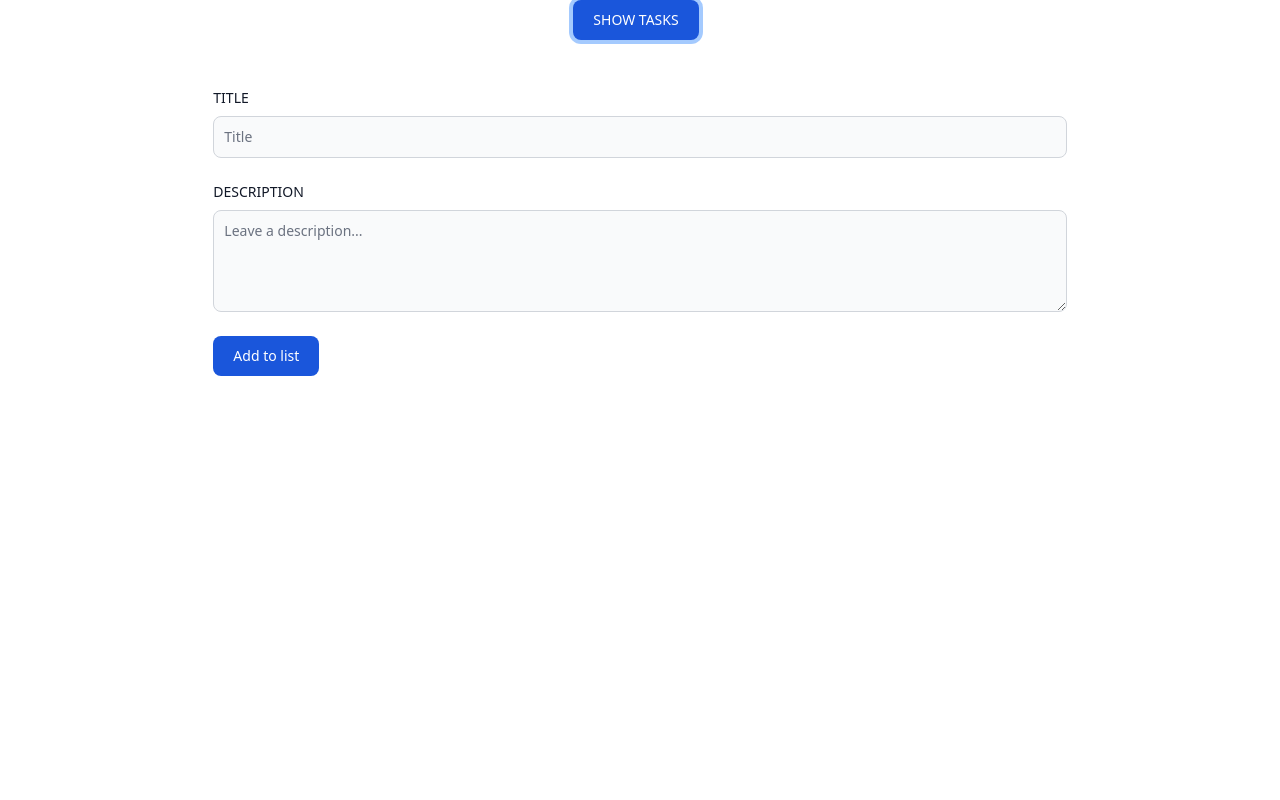
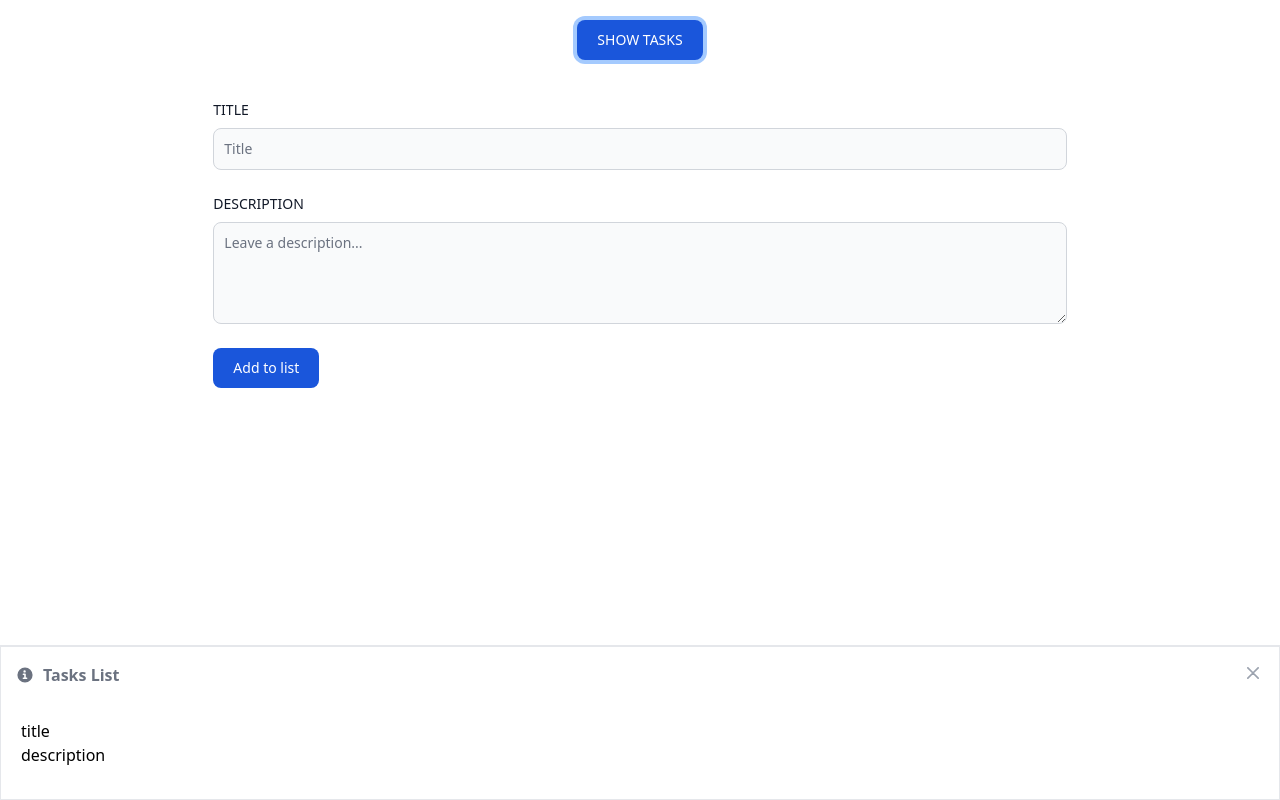
Before and after one commit to mahsaadloo/JavaScript-HW, a website with bundled scripts: page index.html in a window 1280 px wide. Both pictures are taken after a click on the button "SHOW TASKS". Built offline with nearby package versions, Linux system fonts and the light colour scheme.

Commit message:
set the bottomDrawer

```diff
--- a/index.html
+++ b/index.html
@@ -7,28 +7,30 @@
 </head>
 <body>
 
-    <div class="text-center">
-        <button class="text-white bg-blue-700 hover:bg-blue-800 focus:ring-4 focus:ring-blue-300 font-medium rounded-lg text-sm px-5 py-2.5 mr-2 mb-2 dark:bg-blue-600 dark:hover:bg-blue-700 focus:outline-none dark:focus:ring-blue-800" type="button" data-drawer-target="drawer-bottom-example" data-drawer-show="drawer-bottom-example" data-drawer-placement="bottom" aria-controls="drawer-bottom-example">
+    <div id="showTasksButton" class="text-center mt-5 mx-5">
+        <button class="text-white bg-blue-700 hover:bg-blue-800 focus:ring-4 focus:outline-none focus:ring-blue-300 font-medium rounded-lg text-sm w-full sm:w-auto px-5 py-2.5 text-center dark:bg-blue-600 dark:hover:bg-blue-700 dark:focus:ring-blue-800" type="button" data-drawer-target="drawer-bottom-example" data-drawer-show="drawer-bottom-example" data-drawer-placement="bottom" aria-controls="drawer-bottom-example">
         SHOW TASKS
         </button>
      </div>
 
     <!-- drawer component -->
-       <div id="drawer-bottom-example" class="fixed hidden bottom-0 border border-t-2 left-0 right-0 z-40 w-full p-4 overflow-y-auto transition-transform bg-white dark:bg-gray-800 transform-none" tabindex="-1" aria-labelledby="drawer-bottom-label">
+       <div id="taskListDrawer" class="fixed bottom-[-100%] transition-all duration-700 bottom-0 border border-t-2 left-0 right-0 z-40 w-full p-4 overflow-y-auto bg-white dark:bg-gray-800 transform-none" tabindex="-1" aria-labelledby="drawer-bottom-label">
            <h5 id="drawer-bottom-label" class="inline-flex items-center mb-4 text-base font-semibold text-gray-500 dark:text-gray-400"><svg class="w-4 h-4 mr-2.5" aria-hidden="true" xmlns="http://www.w3.org/2000/svg" fill="currentColor" viewBox="0 0 20 20">
                <path d="M10 .5a9.5 9.5 0 1 0 9.5 9.5A9.51 9.51 0 0 0 10 .5ZM9.5 4a1.5 1.5 0 1 1 0 3 1.5 1.5 0 0 1 0-3ZM12 15H8a1 1 0 0 1 0-2h1v-3H8a1 1 0 0 1 0-2h2a1 1 0 0 1 1 1v4h1a1 1 0 0 1 0 2Z"/>
-               </svg>Bottom drawer</h5>
-           <button type="button" data-drawer-hide="drawer-bottom-example" aria-controls="drawer-bottom-example" class="text-gray-400 bg-transparent hover:bg-gray-200 hover:text-gray-900 rounded-lg text-sm w-8 h-8 absolute top-2.5 right-2.5 inline-flex items-center justify-center dark:hover:bg-gray-600 dark:hover:text-white" >
+               </svg>Tasks List</h5>
+           <button type="button" id="closeDrawerButton" data-drawer-hide="drawer-bottom-example" aria-controls="drawer-bottom-example" class="text-gray-400 bg-transparent hover:bg-gray-200 hover:text-gray-900 rounded-lg text-sm w-8 h-8 absolute top-2.5 right-2.5 inline-flex items-center justify-center dark:hover:bg-gray-600 dark:hover:text-white" >
                <svg class="w-3 h-3" aria-hidden="true" xmlns="http://www.w3.org/2000/svg" fill="none" viewBox="0 0 14 14">
                <path stroke="currentColor" stroke-linecap="round" stroke-linejoin="round" stroke-width="2" d="m1 1 6 6m0 0 6 6M7 7l6-6M7 7l-6 6"/>
                </svg>
                <span class="sr-only">Close menu</span>
            </button>
-           <p class="max-w-lg mb-6 text-sm text-gray-500 dark:text-gray-400">Supercharge your hiring by taking advantage of our <a href="#" class="text-blue-600 underline font-medium dark:text-blue-500 hover:no-underline">limited-time sale</a> for Flowbite Docs + Job Board. Unlimited access to over 190K top-ranked candidates and the #1 design job board.</p>
-           <a href="#" class="px-4 py-2 mr-2 text-sm font-medium text-center text-gray-900 bg-white border border-gray-200 rounded-lg focus:outline-none hover:bg-gray-100 hover:text-blue-700 focus:z-10 focus:ring-4 focus:ring-gray-200 dark:focus:ring-gray-700 dark:bg-gray-800 dark:text-gray-400 dark:border-gray-600 dark:hover:text-white dark:hover:bg-gray-700">Learn more</a>
-           <a href="#" class="inline-flex items-center px-4 py-2 text-sm font-medium text-center text-white bg-blue-700 rounded-lg hover:bg-blue-800 focus:ring-4 focus:ring-blue-300 dark:bg-blue-600 dark:hover:bg-blue-700 focus:outline-none dark:focus:ring-blue-800">Get access <svg class="w-3.5 h-3.5 ml-2" aria-hidden="true" xmlns="http://www.w3.org/2000/svg" fill="none" viewBox="0 0 14 10">
-               <path stroke="currentColor" stroke-linecap="round" stroke-linejoin="round" stroke-width="2" d="M1 5h12m0 0L9 1m4 4L9 9"/>
-               </svg></a>
+           <ul id="showTaskList" class="flex flex-col list-none ">
+                <li class="py-4 px-1">
+                    <h2>title</h2>
+                    <p>description</p>
+
+                </li>
+           </ul>
        </div>
 
 
--- a/index.ts
+++ b/index.ts
@@ -7,6 +7,8 @@ type dailyTask = {
 type tasksListType = Array<dailyTask>; // or dailyTask[]
 
 const tasksList : tasksListType = [];
+
+const showTaskList = document.querySelector<HTMLUListElement>("#showTaskList");
 
 const titleInput = document.querySelector<HTMLInputElement>("#title");
 const descriptionInput = document.querySelector<HTMLInputElement>("#description");
@@ -19,4 +21,22 @@ submitButton?.addEventListener("click", ()=> {
         description: descriptionInput?.value ?? ''
     };
     tasksList.push(newTask);
+
 });
+
+const taskListDrawer = document.querySelector<HTMLButtonElement>("#taskListDrawer");
+
+const showTasksButton = document.querySelector<HTMLButtonElement>("#showTasksButton");
+showTasksButton?.addEventListener("click", ()=> {
+    // or taskListDrawer?.classList.remove("hidden");
+    taskListDrawer?.classList.remove("bottom-[-100%]");
+    taskListDrawer?.classList.add("bottom-[0%]");
+
+});
+
+const closeDrawerButton = document.querySelector<HTMLButtonElement>("#closeDrawerButton");
+closeDrawerButton?.addEventListener("click", ()=>{
+    // or taskListDrawer?.classList.add("hidden");
+    taskListDrawer?.classList.remove("bottom-[0%]");
+    taskListDrawer?.classList.add("bottom-[-100%]");
+});
```
Also changed, not shown: README.md, dist/index.js, dist/output.css, 1 other file.
